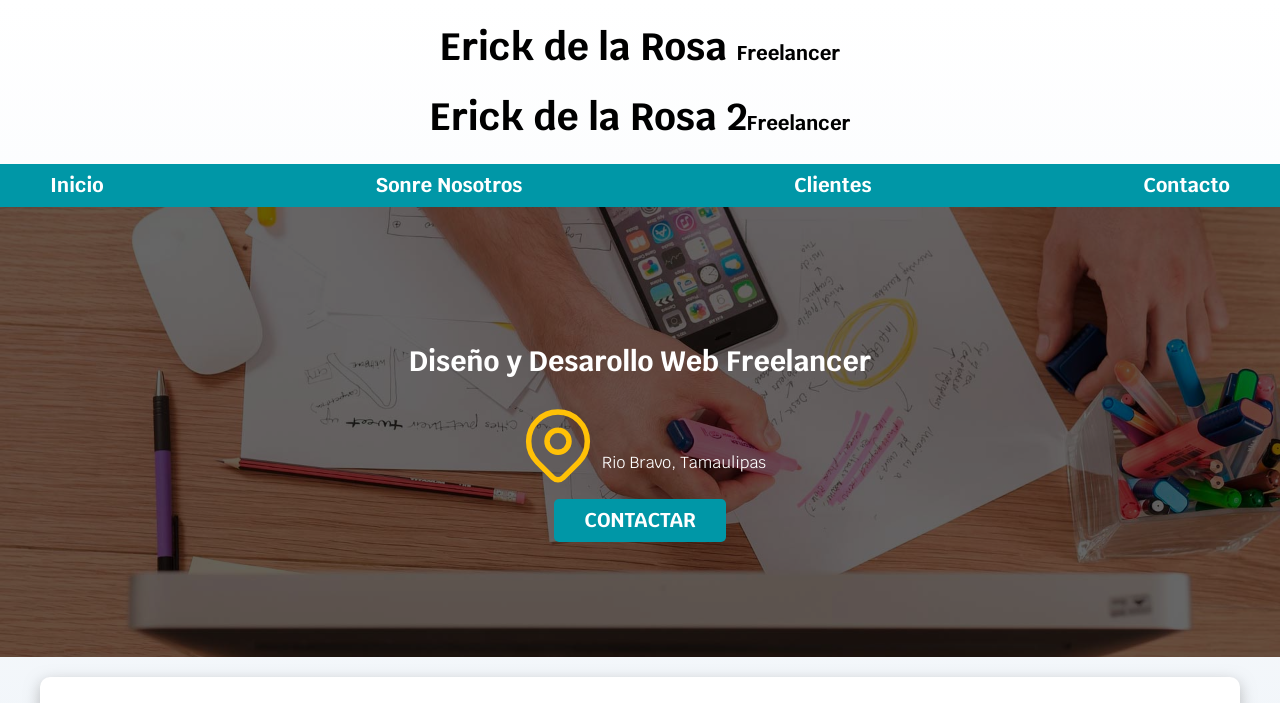
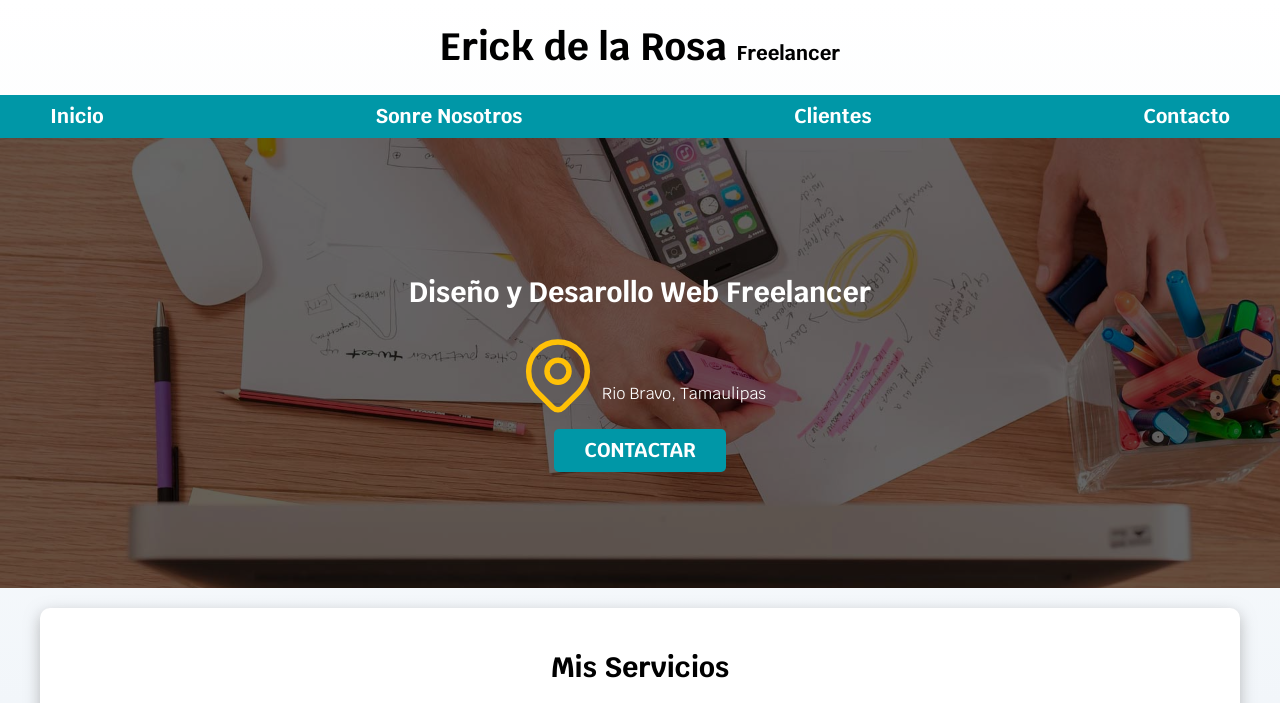
Before and after one commit to delarosaerick/delarosa-Freelancer, a plain HTML site: page index.html in a window 1280 px wide. Shown: the top 703 px of the page. Drawn offline with Linux system fonts and the light colour scheme.

Commit message:
Erick de la Rosa 2 Deleted

```diff
--- a/index.html
+++ b/index.html
@@ -18,7 +18,6 @@
 <body>
     <header>
         <h1 class="titulo">Erick de la Rosa <span>Freelancer</span></h1>
-        <h1 class="titulo">Erick de la Rosa 2<span>Freelancer</span></h1>
     </header>
 
     <div class="nav-bg">
```
